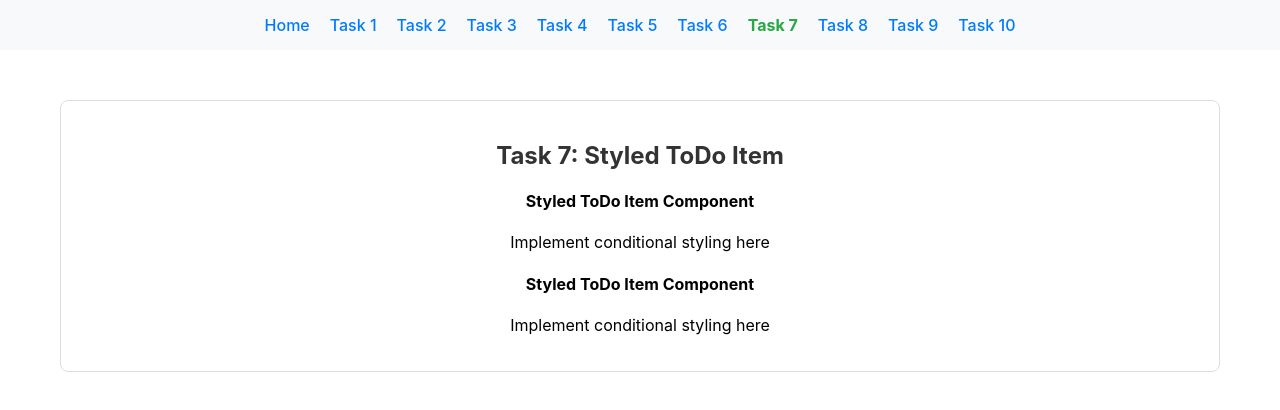
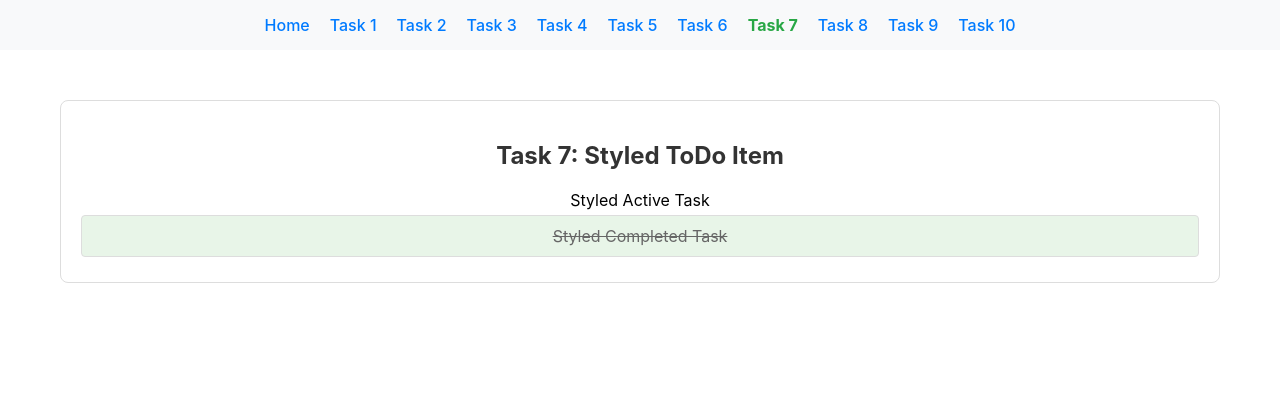
Before and after one commit to Chipsiarz/node.js-pre-training-course-main, a React (Create React App) app in the folder React-CSS/react-todo-app/: page /task-07 in a window 1280 px wide. Shown: the top 410 px of the page. Built offline with nearby package versions, Linux system fonts and the light colour scheme.

Commit message:
feat(React-CSS): Task-07 solution

```diff
--- a/React-CSS/react-todo-app/src/solutions/task-07/StyledToDoItem.tsx
+++ b/React-CSS/react-todo-app/src/solutions/task-07/StyledToDoItem.tsx
@@ -1,80 +1,11 @@
-import React from 'react';
-import { TodoItemProps } from '../../types';
-import './StyledToDoItem.css';
+import React from "react";
+import { TodoItemProps } from "../../types";
+import "./StyledToDoItem.css";
 
-/**
- * Task 7: StyledToDoItem Component
- *
- * Theory: CSS-in-JS and Styling in React
- *
- * React provides several approaches for styling components. Each has its own advantages and use cases.
- * Understanding these patterns helps you choose the right styling solution for your project.
- *
- * Styling Approaches in React:
- *
- * 1. CSS Modules:
- *    - Scoped CSS classes to prevent conflicts
- *    - Import CSS files as objects
- *    - Example: import styles from './Component.module.css'
- *    - Usage: <div className={styles.container}>
- *
- * 2. Inline Styles:
- *    - JavaScript objects with camelCase properties
- *    - Good for dynamic styles based on props/state
- *    - Example: style={{ color: 'red', fontSize: '16px' }}
- *
- * 3. CSS-in-JS Libraries:
- *    - styled-components, emotion, etc.
- *    - Dynamic styles based on props
- *    - Example: const StyledButton = styled.button`
- *      background: ${props => props.primary ? 'blue' : 'gray'};
- *    `;
- *
- * 4. Regular CSS:
- *    - Global styles or component-specific files
- *    - Simple but can cause naming conflicts
- *    - Use BEM or other naming conventions
- *
- * Conditional Styling Patterns:
- *
- * 1. Conditional Classes:
- *    - className={`todo-item ${isCompleted ? 'completed' : ''}`}
- *    - className={isCompleted ? 'todo-item completed' : 'todo-item'}
- *
- * 2. Conditional Inline Styles:
- *    - style={{ textDecoration: isCompleted ? 'line-through' : 'none' }}
- *
- * 3. Dynamic CSS Variables:
- *    - style={{ '--opacity': isCompleted ? '0.5' : '1' }}
- *
- * Key Concepts:
- * - Choose styling approach based on project needs
- * - Consider maintainability and team preferences
- * - Use CSS Modules for component-scoped styles
- * - Keep styles close to components
- */
 export const StyledToDoItem: React.FC<TodoItemProps> = ({ todo }) => {
-  // TODO: Implement the StyledToDoItem component
-  //
-  // Requirements:
-  // 1. Display the todo title and completion status
-  // 2. Apply different styles for completed vs active todos
-  // 3. Use CSS classes for styling
-  // 4. Make the component visually appealing
-  // 5. Handle different completion states gracefully
-  //
-  // Example implementation:
-  // const itemClass = `todo-item ${todo.completed ? 'completed' : ''}`;
-  //
-  // CSS classes to create:
-  // .todo-item { /* base styles */ }
-  // .todo-item.completed { /* completed styles */ }
-
   return (
-    <div>
-      {/* TODO: Replace this with your implementation */}
-      <h4>Styled ToDo Item Component</h4>
-      <p>Implement conditional styling here</p>
+    <div className={todo.completed ? "todo-item completed" : "todoItem"}>
+      {todo.title}
     </div>
   );
 };
```
